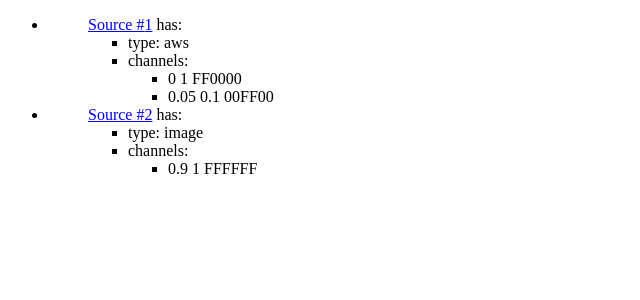
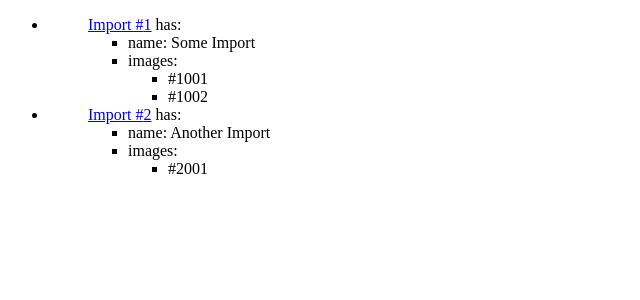
Before and after one commit to labsyspharm/minerva-author-ui, a React app: page / in a window 1280 px wide. Shown: the top 300 px of the page, without its empty margins (0-640 px from the left). Built offline with nearby package versions, Linux system fonts and the light colour scheme; the HTML template or start-up script is replaced by a standard one.

Commit message:
imports and images

```diff
--- a/src/components/channel.jsx
+++ /dev/null
@@ -1,23 +0,0 @@
-import React, { Component } from "react";
-
-/**
- * @param {number} id - which channel.
- */
-const Channel = ({id}) => {
-
-  const channels = {
-    1001: { min: 0, max: 1, color: "FF0000" },
-    1002: { min: 0.05, max: 0.1, color: "00FF00" },
-    2001: { min: 0.9, max: 1.0, color: "FFFFFF" }
-  };
-
-  const el = channels[id];
-
-  return (
-    <li key={id}>
-      {el.min} {el.max} {el.color}
-    </li>
-  );
-}
-
-export default Channel;
--- a/src/components/channels.jsx
+++ /dev/null
@@ -1,20 +0,0 @@
-import React, { Component } from "react";
-import Channel from "./channel"
-
-/**
- * @param {number[]} ids - channels for given source.
- */
-const Channels = ({ids}) => {
-
-  const channelNode = ids.map((id) => {
-    return (
-      <li>
-        <Channel id={id} key={id}/>
-      </li>
-    );
-  });
-
-  return (<ul>{channelNode}</ul>);
-}
-
-export default Channels;
--- /dev/null
+++ b/src/components/imagelist.jsx
@@ -0,0 +1,17 @@
+import React, { Component } from "react";
+
+/**
+ * Make a list of children
+ */
+const ImageList = params => {
+
+  return(
+    <ul>
+      {React.Children.map(params.children, (child, id) => {
+        return (<li key={id}> {child} </li>);
+      })}
+    </ul>
+  );
+}
+
+export default ImageList;
--- /dev/null
+++ b/src/components/imagename.jsx
@@ -0,0 +1,15 @@
+import React, { Component } from "react";
+
+/**
+ * @param {number} id - which channel.
+ */
+const ImageName = ({id}) => {
+
+  return (
+    <li key={id}>
+      #{id}
+    </li>
+  );
+}
+
+export default ImageName;
--- /dev/null
+++ b/src/components/import.jsx
@@ -0,0 +1,34 @@
+import React, { Component } from "react";
+import ImageList from "./imagelist"
+import ImageName from "./imagename"
+
+/**
+ * @param {Object} imported - {url, name, id, images}.
+ */
+const Import = ({imported}) => {
+  const {url, name, id, images} = imported;
+  return (
+    <ul>
+      <a href={url}> Import #{id}</a>
+      <span> has: </span>
+      <ul>
+        <li key="0">
+        <span> name: </span>
+        <span> {name} </span>
+        </li>
+        <li key="1">
+        <span> images: </span>
+        <ImageList>
+          {images.map(image => {
+            return (
+              <ImageName id={image}></ImageName>
+            );
+          })}
+        </ImageList>
+        </li>
+      </ul>
+    </ul>
+  );
+}
+
+export default Import;
--- /dev/null
+++ b/src/components/importlist.jsx
@@ -0,0 +1,17 @@
+import React, { Component } from "react";
+
+/**
+ * Make a list of children
+ */
+const ImportList = params => {
+
+  return(
+    <ul>
+      {React.Children.map(params.children, (child, id) => {
+        return (<li key={id}> {child} </li>);
+      })}
+    </ul>
+  );
+}
+
+export default ImportList;
--- a/src/components/source.jsx
+++ /dev/null
@@ -1,28 +0,0 @@
-import React, { Component } from "react";
-import Channels from "./channels"
-
-/**
- * @param {Object} source - {url, type, id, channels}.
- */
-const Source = ({source}) => {
-  const {url, type, id, channels} = source;
-  return (
-    <ul>
-      <a href={url}> Source #{id}</a>
-      <span> has: </span>
-      <ul>
-        <li>
-        <span> type: </span>
-        <span> {type} </span>
-        </li>
-        <li>
-        <span> channels: </span>
-        <Channels ids={channels}/>
-        </li>
-      </ul>
-    </ul>
-  );
-}
-
-
-export default Source;
--- a/src/components/sources.jsx
+++ /dev/null
@@ -1,20 +0,0 @@
-import React, { Component } from "react";
-import Source from "./source"
-
-/**
- * @param {Object[]} sources - [{url, type, id, channel}].
- */
-const Sources = ({sources}) => {
-
-  const sourceNode = sources.map((source) => {
-    return (
-      <li>
-      <Source source={source} key={source.id}/>
-      </li>
-    );
-  });
-
-  return (<ul>{sourceNode}</ul>);
-}
-
-export default Sources;
--- a/src/containers/repo.jsx
+++ b/src/containers/repo.jsx
@@ -1,5 +1,6 @@
 import React, { Component } from "react";
-import Sources from "../components/sources";
+import ImportList from "../components/importlist";
+import Import from "../components/import";
 
 // CSS
 import '../style/repo';
@@ -9,20 +10,21 @@ class Repo extends Component {
   constructor() {
     super();
     this.state = {
-      sources: {
-         1: {
+      importMap: new Map([
+         [1, {
           id: 1,
-          type: 'aws',
+          name: 'Some Import',
           url: 'http://example.com',
-          channels:[1001, 1002]
-         },
-         2: {
-          id:2,
-          type:'image',
-          url:'http://example.com',
-          channels:[2001]
-         }
-      },
+          images: [1001, 1002]
+         }],
+         [2, {
+          id: 2,
+          name: 'Another Import',
+          url: 'http://example.com',
+          images: [2001]
+         }]
+      ]),
+      imports: [1, 2],
       activeSource: 1
     };
 
@@ -31,10 +33,14 @@ class Repo extends Component {
   render() {
     return (
       <div className="Repo">
-        <Sources sources={[
-          {id:1, type:'aws', url:'http://example.com', channels:[1001, 1002]},
-          {id:2, type:'image', url:'http://example.com', channels:[2001]}
-        ]}/>
+        <ImportList>
+          {this.state.imports.map(id => {
+            const imported = this.state.importMap.get(id);
+            return (
+              <Import imported={imported}></Import>
+            );
+          })}
+        </ImportList>
       </div>
     );
   }
```
